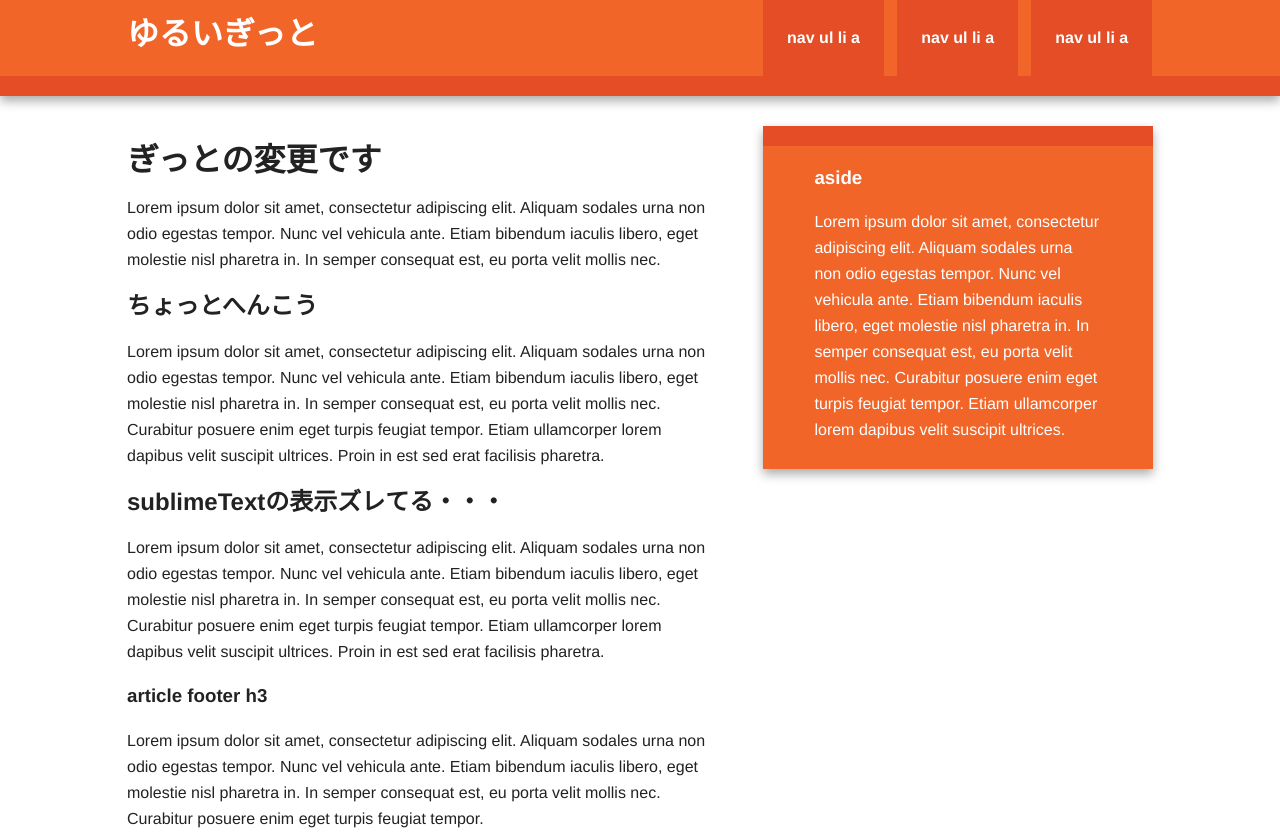
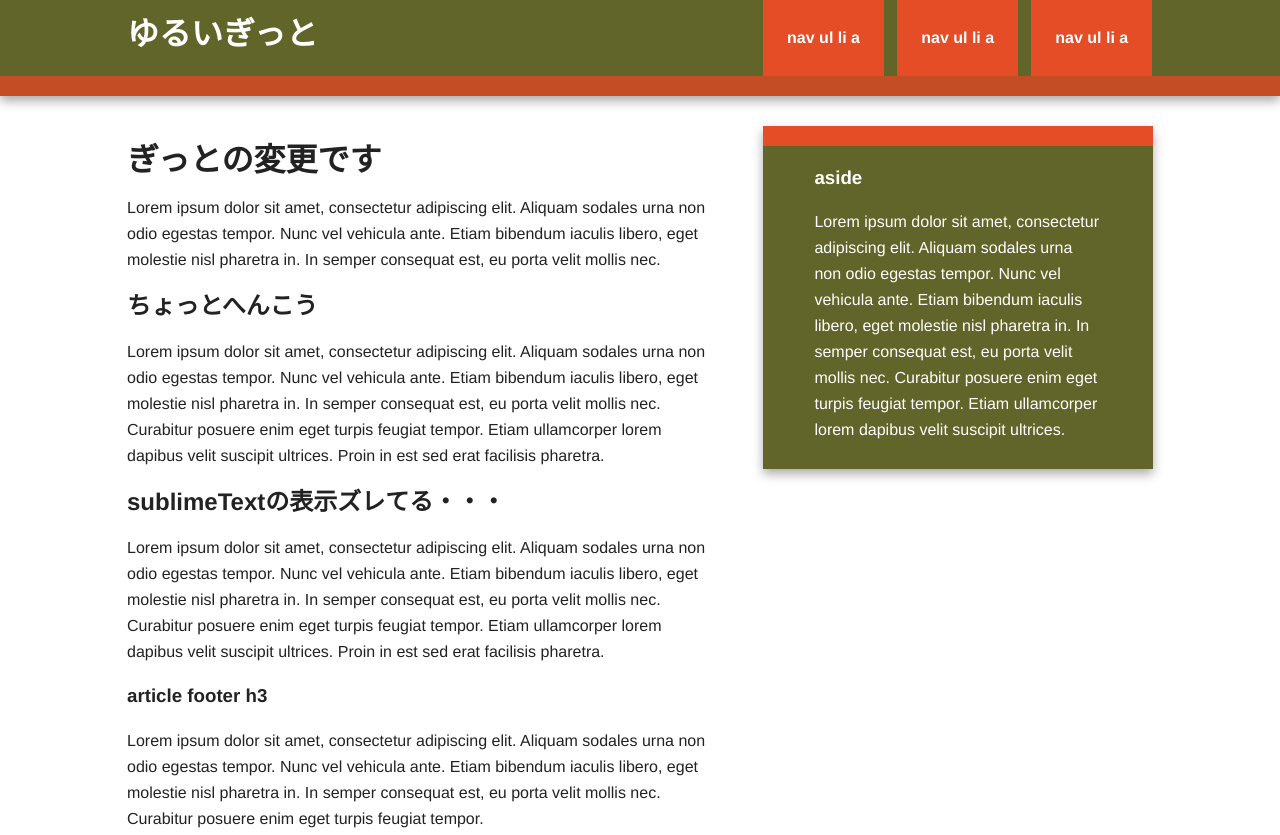
Before and after one commit to Tkanbara/yuruGit, a plain HTML site: page index.html in a window 1280 px wide. Shown: the top 835 px of the page. Drawn offline with nearby package versions, Linux system fonts and the light colour scheme.

Commit message:
color change

```diff
--- a/css/main.css
+++ b/css/main.css
@@ -74,7 +74,7 @@ body {
    =================== */
 
 .header-container {
-    border-bottom: 20px solid #e44d26;
+    border-bottom: 20px solid #c44d26;
 }
 
 .footer-container,
@@ -85,7 +85,7 @@ body {
 .header-container,
 .footer-container,
 .main aside {
-    background: #f16529;
+    background: #616529;
 }
 
 .title {
```
